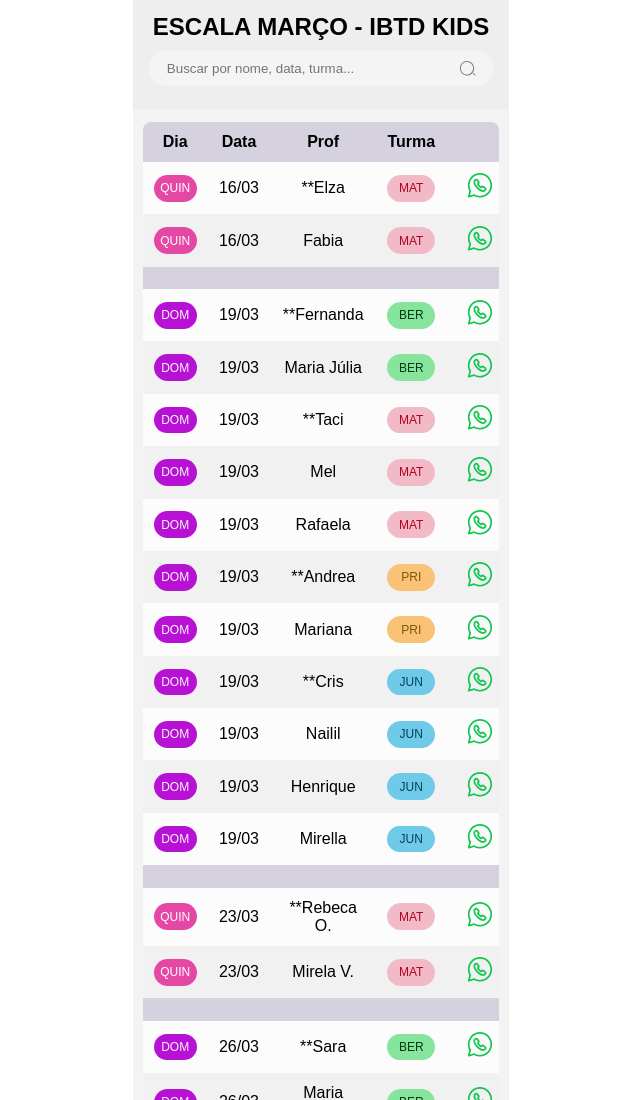
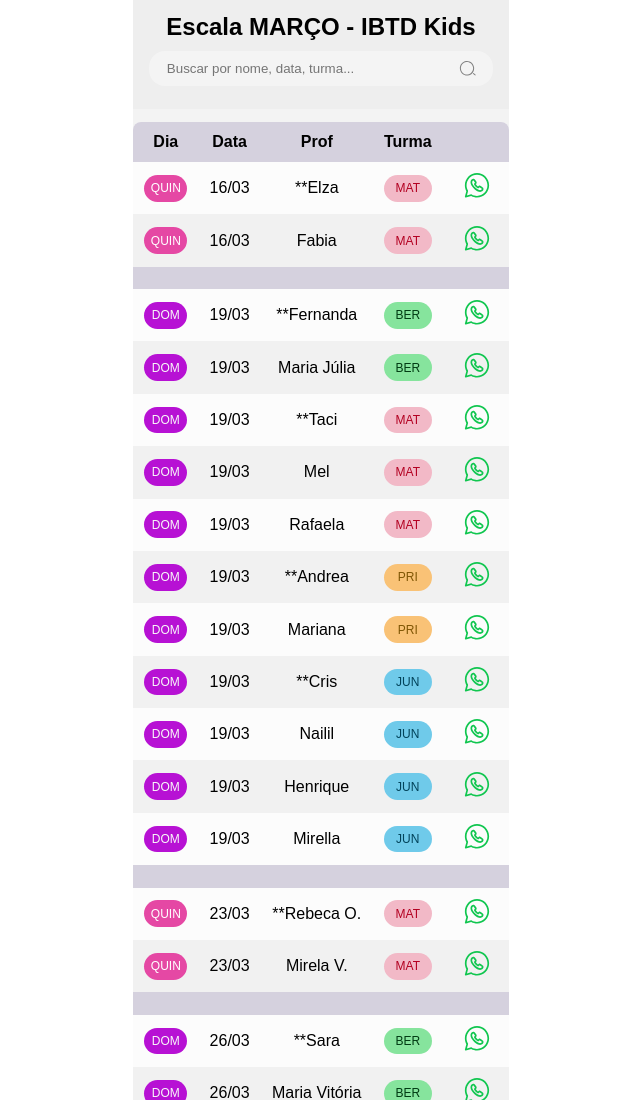
Before and after one commit to fabiacardoso/Escala-IBTD, a plain HTML site: page index.html in a window 1280 px wide. Shown: the top 1100 px of the page, without its empty margins (319-959 px from the left). Drawn offline with Linux system fonts and the light colour scheme.

Commit message:
Add files via upload

```diff
--- a/index.html
+++ b/index.html
@@ -12,7 +12,7 @@
     <main class="table">
         <section class="table__header">
             <div class="title-header">
-                <h2>ESCALA MARÇO - IBTD KIDS</h2>
+                <h2>Escala MARÇO - IBTD Kids</h2>
             </div>
             <div class="input-group">
                 <input type="search" placeholder="Buscar por nome, data, turma...">
--- a/style.css
+++ b/style.css
@@ -83,7 +83,7 @@ main.table {
 }
 
 .table__body {
-    width: 95%;
+    /* width: 95%; */
     max-height: calc(70% - 1.6rem);
     background-color: #fffb;
 
```
